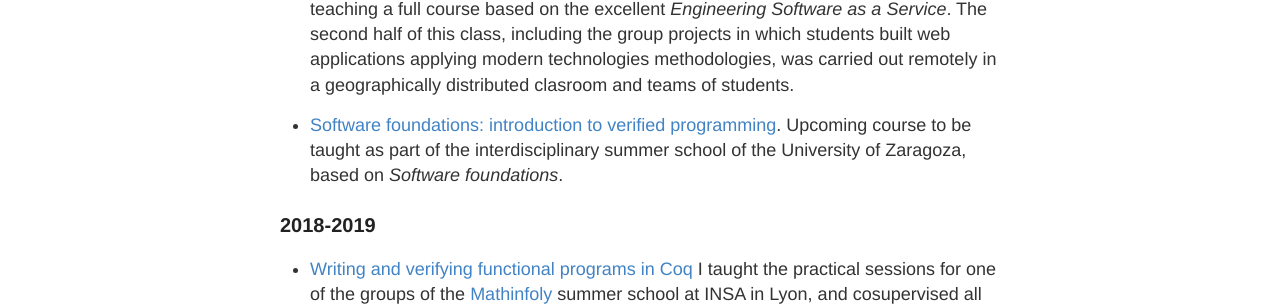
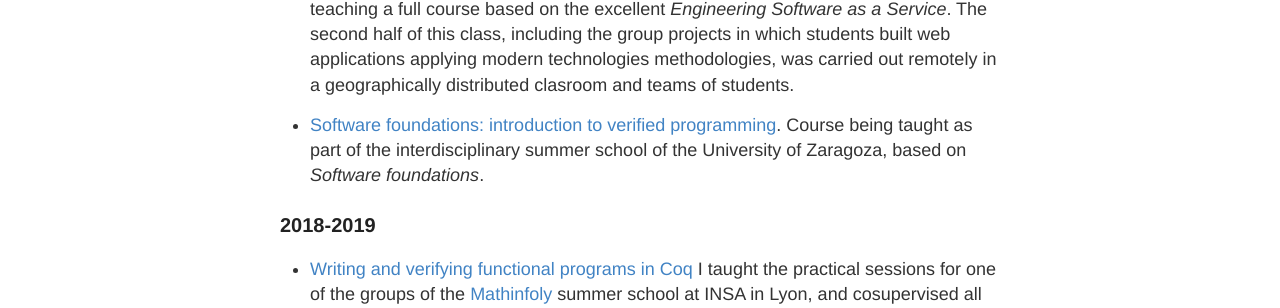
Before and after one commit to robblanco/robblanco.github.io, a Jekyll site: the page built from teaching.md, in a window 1280 px wide. Shown: the part 882-1190 px from the top of the page. Built offline with Jekyll 4.4.1, drawn with Linux system fonts in a browser that asks for light colours.

Commit message:
Course en route

```diff
--- a/teaching.md
+++ b/teaching.md
@@ -43,7 +43,7 @@ coronavirus pandemic).
   out remotely in a geographically distributed clasroom and teams of students.
 
 * [Software foundations: introduction to verified programming](/teaching/unizar2020/).
-  Upcoming course to be taught as part of the interdisciplinary summer school of
+  Course being taught as part of the interdisciplinary summer school of
   the University of Zaragoza, based on *Software foundations*.
 
 ### 2018-2019
```
